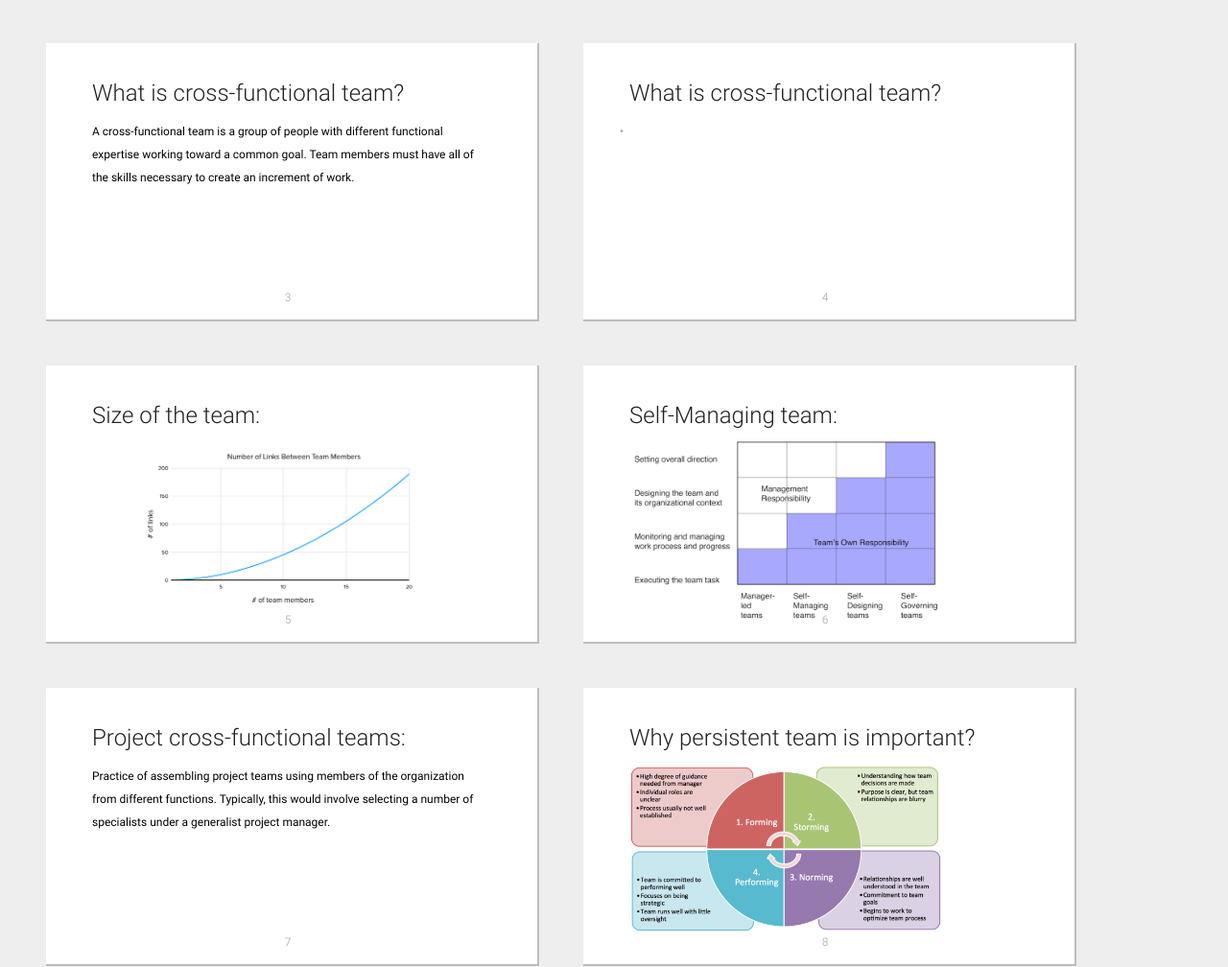
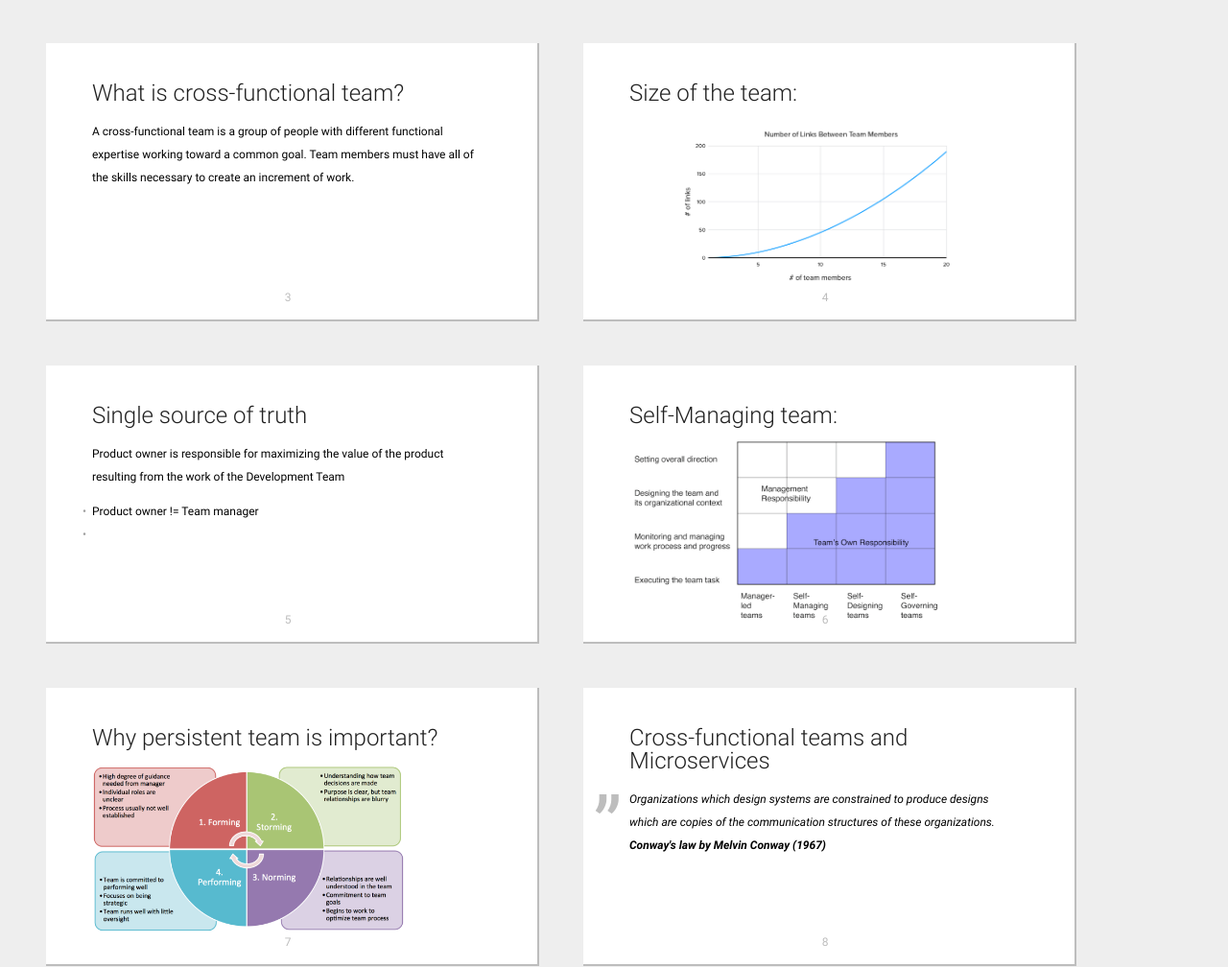
Before and after one commit to kirill-binary/cf-teams, a plain HTML site: page index.html in a window 1280 px wide. Shown: the part 520-1528 px from the top of the page at 96% size. Drawn offline with Linux system fonts and the light colour scheme.

Commit message:
push new version

```diff
--- a/index.html
+++ b/index.html
@@ -42,8 +42,6 @@
         </style>
     </section>
 
-
-
     <section class="slide">
         <h2>Disclaimer</h2>
         <p>Material of this presentation based on my personal experience and can be different from other opinions or even reality.</p>
@@ -55,30 +53,27 @@
     </section>
 
     <section class="slide">
-        <h2>What is cross-functional team?</h2>
+        <h2>Size of the team:</h2>
+        <figure>
+            <img width="100%" src="pictures/size.png" alt="Number of links between team members">
+        </figure>
+    </section>
+
+      <section class="slide">
+        <h2>Single source of truth</h2>
+        <p>Product owner is responsible for maximizing the value of the product resulting from the work of the Development Team</p>
         <ul>
+            <li>Product owner != Team manager</li>
             <li></li>
         </ul>
     </section>
 
 
     <section class="slide">
-        <h2>Size of the team:</h2>
-        <figure>
-            <img width="100%" src="pictures/size.png" alt="Number of links between team members">
-        </figure>
-    </section>
-
-    <section class="slide">
         <h2>Self-Managing team:</h2>
         <figure>
-            <img width="80%" src="pictures/self-managing.webp" alt="Types of Teams.">
-
+            <img width="80%" src="pictures/self-managing.png" alt="Types of Teams.">
         </figure>
-    </section>
-    <section class="slide">
-        <h2>Project cross-functional teams:</h2>
-        <p>Practice of assembling project teams using members of the organization from different functions. Typically, this would involve selecting a number of specialists under a generalist project manager.</p>
     </section>
 
     <section class="slide">
```
Also changed, not shown: pictures/self-managing.png (added), pictures/self-managing.webp (deleted).
